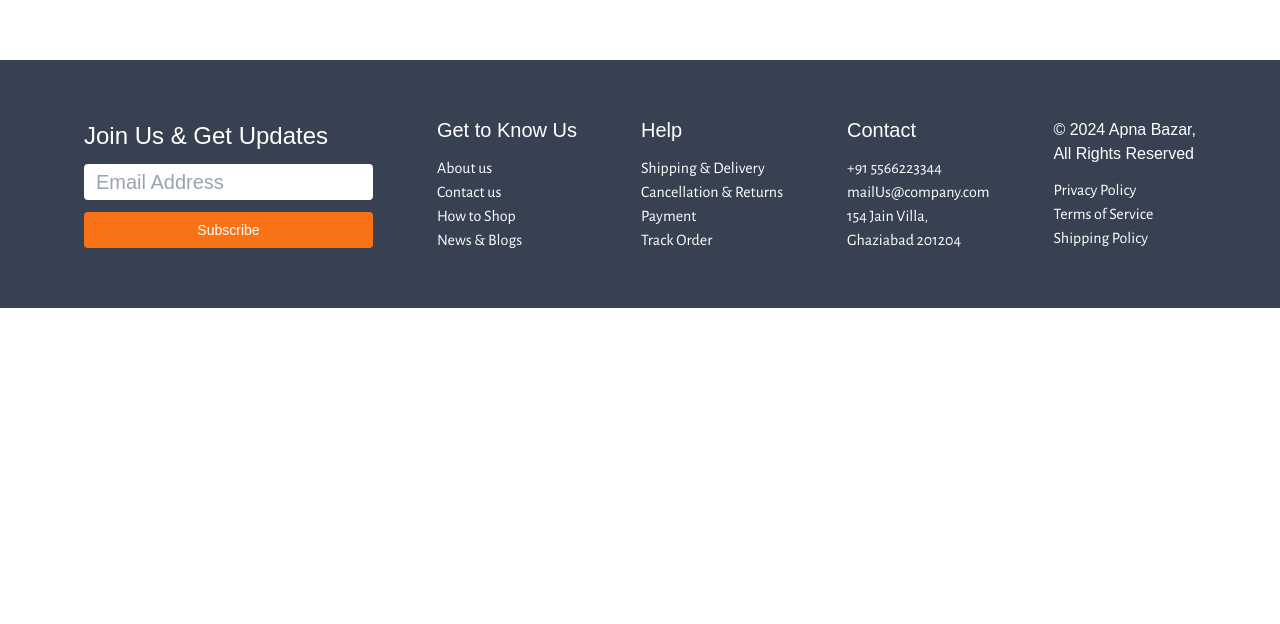
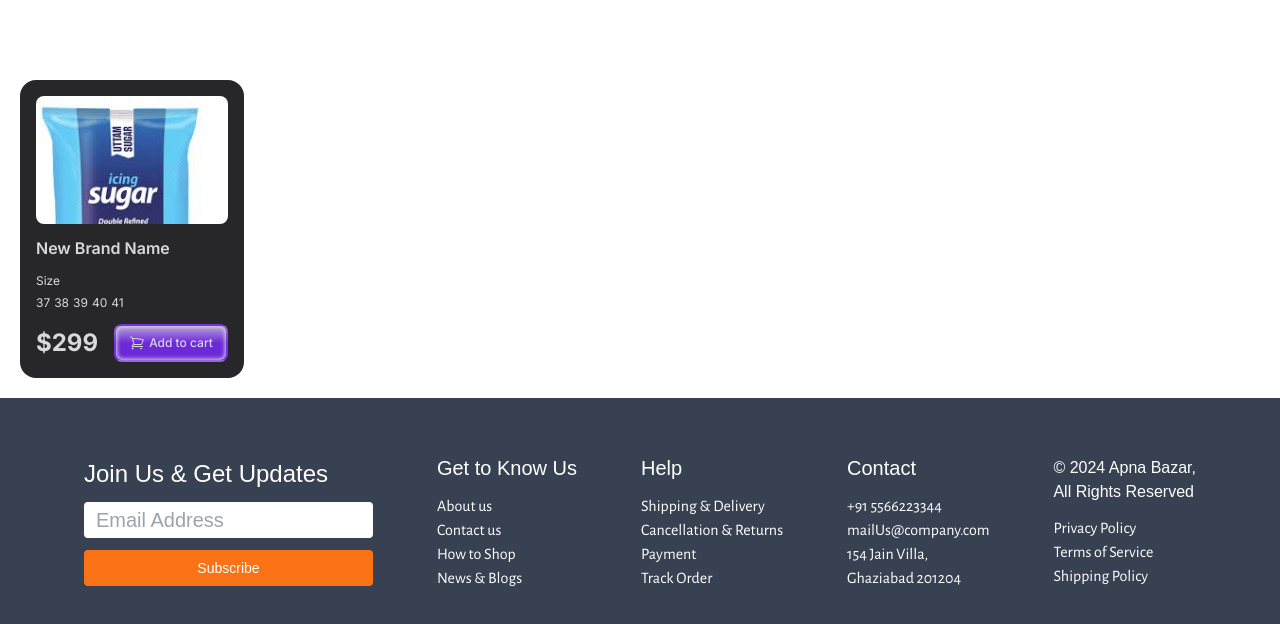
Before and after one commit to AbhishekJha-45/ecommerce_web, a Next.js app in the folder frontend/: page / in a window 1280 px wide. Shown: the part 2247-2871 px from the top of the page. Before the commit the page ends 2555 px from the top, so only its background shows below. Built offline with nearby package versions, Linux system fonts and the light colour scheme; a web font is replaced by a local one.

Commit message:
added new card

```diff
--- a/frontend/app/page.jsx
+++ b/frontend/app/page.jsx
@@ -1,13 +1,16 @@
 import Footer from "../components/Common/Footer/Footer";
 import Navbar from "../components/Common/Navbar/Navbar";
 import Home from "../components/Home/Home";
-
+import ProductCard from "@components/Common/Cards/ProductCard";
 import Carousel from "../components/Home/Carousel";
 function page() {
   return (
     <main className="w-full">
       <Navbar />
       <Home />
+      <div className="p-5">
+        <ProductCard />
+      </div>
       <Footer />
     </main>
   );
--- /dev/null
+++ b/frontend/components/Common/Cards/ProductCard.jsx
@@ -0,0 +1,59 @@
+import Image from "next/image";
+import card from "../../../style/card.module.css";
+
+function ProductCard() {
+  return (
+    <div className={card.card}>
+      <div className={card.image_container}>
+        <Image src={"/images/grocery/sugar.jpg"} width={200} height={200} alt="phomtu" />
+      </div>
+      <div className={card.title}>
+        <span>New brand name</span>
+      </div>
+      <div className={card.size}>
+        <span>Size</span>
+        <ul className={card.list_size}>
+          <li className={card.item_list}>
+            <button className="item-list-button">37</button>
+          </li>
+          <li className={card.item_list}>
+            <button className="item-list-button">38</button>
+          </li>
+          <li className={card.item_list}>
+            <button className="item-list-button">39</button>
+          </li>
+          <li className={card.item_list}>
+            <button className="item-list-button">40</button>
+          </li>
+          <li className={card.item_list}>
+            <button className="item-list-button">41</button>
+          </li>
+        </ul>
+      </div>
+      <div className={card.action}>
+        <div className={card.price}>
+          <span>$299</span>
+        </div>
+        <button className={card.cart_button}>
+          <svg
+            className={card.cart_icon}
+            stroke="currentColor"
+            stroke-width="1.5"
+            viewBox="0 0 24 24"
+            fill="none"
+            xmlns="http://www.w3.org/2000/svg"
+          >
+            <path
+              d="M2.25 3h1.386c.51 0 .955.343 1.087.835l.383 1.437M7.5 14.25a3 3 0 0 0-3 3h15.75m-12.75-3h11.218c1.121-2.3 2.1-4.684 2.924-7.138a60.114 60.114 0 0 0-16.536-1.84M7.5 14.25 5.106 5.272M6 20.25a.75.75 0 1 1-1.5 0 .75.75 0 0 1 1.5 0Zm12.75 0a.75.75 0 1 1-1.5 0 .75.75 0 0 1 1.5 0Z"
+              stroke-linejoin="round"
+              stroke-linecap="round"
+            ></path>
+          </svg>
+          <span>Add to cart</span>
+        </button>
+      </div>
+    </div>
+  );
+}
+
+export default ProductCard;
--- /dev/null
+++ b/frontend/style/card.module.css
@@ -0,0 +1,139 @@
+.card {
+    --bg-card: #27272a;
+    --primary: #6d28d9;
+    --primary-800: #4c1d95;
+    --primary-shadow: #2e1065;
+    --light: #d9d9d9;
+    --zinc-800: #18181b;
+    --bg-linear: linear-gradient(0deg, var(--primary) 50%, var(--light) 125%);
+
+    position: relative;
+
+    display: flex;
+    flex-direction: column;
+    gap: 0.75rem;
+
+    padding: 1rem;
+    width: 14rem;
+    background-color: var(--bg-card);
+
+    border-radius: 1rem;
+  }
+
+  .image_container {
+    overflow: hidden;
+    cursor: pointer;
+
+    position: relative;
+    z-index: 5;
+
+    width: 100%;
+    height: 8rem;
+    background-color: var(--primary-800);
+
+    border-radius: 0.5rem;
+  }
+
+  .image_container .image {
+    position: absolute;
+    top: 50%;
+    left: 50%;
+    transform: translate(-50%, -50%);
+
+    width: 3rem;
+    fill: var(--light);
+  }
+
+  .title {
+    overflow: clip;
+
+    width: 100%;
+
+    font-size: 1rem;
+    font-weight: 600;
+    color: var(--light);
+    text-transform: capitalize;
+    text-wrap: nowrap;
+    text-overflow: ellipsis;
+  }
+
+  .size {
+    font-size: 0.75rem;
+    color: var(--light);
+  }
+
+  .list_size {
+    display: flex;
+    align-items: center;
+    gap: 0.25rem;
+
+    margin-top: 0.25rem;
+  }
+
+  .list_size .item_list {
+    list-style: none;
+  }
+
+  .list_size .item_list_button {
+    cursor: pointer;
+
+    padding: 0.5rem;
+    background-color: var(--zinc-800);
+
+    font-size: 0.75rem;
+    color: var(--light);
+
+    border: 2px solid var(--zinc-800);
+    border-radius: 0.25rem;
+
+    transition: all 0.3s ease-in-out;
+  }
+
+  .item_list_button:hover {
+    border: 2px solid var(--light);
+  }
+  .item_list_button:focus {
+    background-color: var(--primary);
+
+    border: 2px solid var(--primary-shadow);
+
+    box-shadow: inset 0px 1px 4px var(--primary-shadow);
+  }
+
+  .action {
+    display: flex;
+    align-items: center;
+    gap: 1rem;
+  }
+
+  .price {
+    font-size: 1.5rem;
+    font-weight: 700;
+    color: var(--light);
+  }
+
+  .cart_button {
+    cursor: pointer;
+
+    display: flex;
+    justify-content: center;
+    align-items: center;
+    gap: 0.25rem;
+
+    padding: 0.5rem;
+    width: 100%;
+    background-image: var(--bg-linear);
+
+    font-size: 0.75rem;
+    font-weight: 500;
+    color: var(--light);
+    text-wrap: nowrap;
+
+    border: 2px solid hsla(262, 83%, 58%, 0.5);
+    border-radius: 0.5rem;
+    box-shadow: inset 0 0 0.25rem 1px var(--light);
+  }
+
+  .cart_button .cart_icon {
+    width: 1rem;
+  }
```
